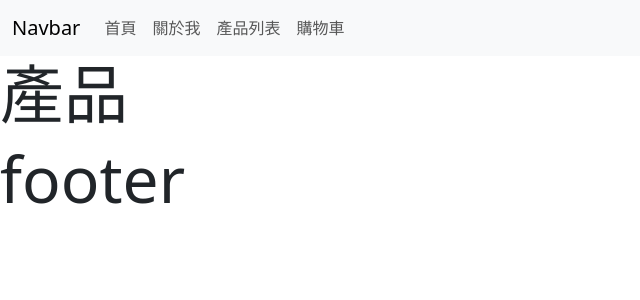
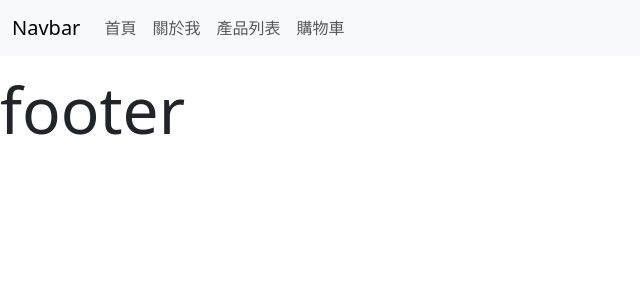
Before and after one commit to akai-kuo/Tea_nation, a React (Vite) app: page /#/product in a window 1280 px wide. Shown: the top 300 px of the page, without its empty margins (0-640 px from the left). Built offline with nearby package versions, Linux system fonts and the light colour scheme.

Commit message:
feat: 調整產品頁

```diff
--- a/src/pages/front/Products.jsx
+++ b/src/pages/front/Products.jsx
@@ -1,7 +1,30 @@
 const Products = () => {
   return (
     <>
-      <h1>產品</h1>
+      <div className='container mt-4'>
+        <div className='row'>
+          {/* {products.map((product) => (
+            <div className='col-md-4 mb-3' key={product.id}>
+              <div className='card'>
+                <img src={product.imageUrl} className='card-img-top' alt={product.title} />
+                <div className='card-body'>
+                  <h5 className='card-title'>{product.title}</h5>
+                  <p className='card-text'>{product.description}</p>
+                  <p className='card-text'>
+                    <strong>價格:</strong> {product.price} 元
+                  </p>
+                  <p className='card-text'>
+                    <small className='text-muted'>單位: {product.unit}</small>
+                  </p>
+                  <button className='btn btn-primary' onClick={() => handleViewMore(product.id)}>
+                    查看更多
+                  </button>
+                </div>
+              </div>
+            </div>
+          ))} */}
+        </div>
+      </div>
     </>
   );
 };
```
